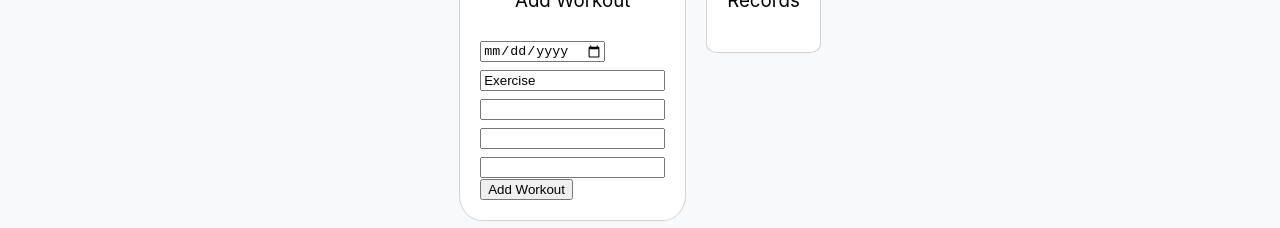
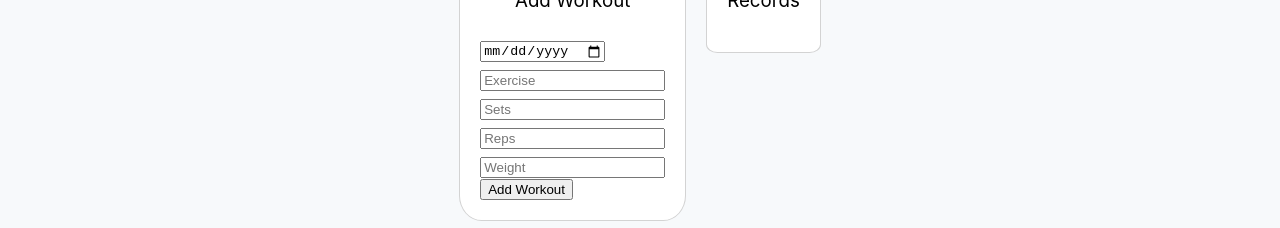
Before and after one commit to hjoeyy/gym-progress-visualizer, a plain HTML site: page gym-progress-visualizer/index.html in a window 1280 px wide. Shown: the part 410-638 px from the top of the page. Drawn offline with Linux system fonts and the light colour scheme.

Commit message:
progress on gym app

```diff
--- a/gym-progress-visualizer/index.html
+++ b/gym-progress-visualizer/index.html
@@ -56,16 +56,16 @@
                                     <input type="date" id="workout-date" name="workout-date" />
                                 </p>
                                 <p>
-                                    <input type="text" value="Exercise" valid="workout-exercise" name="workout-exercise" />
+                                    <input type="text" placeholder="Exercise" id="workout-exercise" name="workout-exercise" />
                                 </p>
                                 <p>
-                                    <input type="number" id="workout-sets" name="workout-sets" />
+                                    <input type="number" placeholder="Sets" id="workout-sets" name="workout-sets" />
                                 </p>
                                 <p>
-                                    <input type="number" id="workout-reps" name="workout-reps" />
+                                    <input type="number" placeholder="Reps" id="workout-reps" name="workout-reps" />
                                 </p>
                                 <p>
-                                    <input type="number" id="workout-weight" name="workout-weight" />
+                                    <input type="number" placeholder="Weight" id="workout-weight" name="workout-weight" />
                                 </p>
                                 <button type="submit">Add Workout</button>
                             </form>
```
